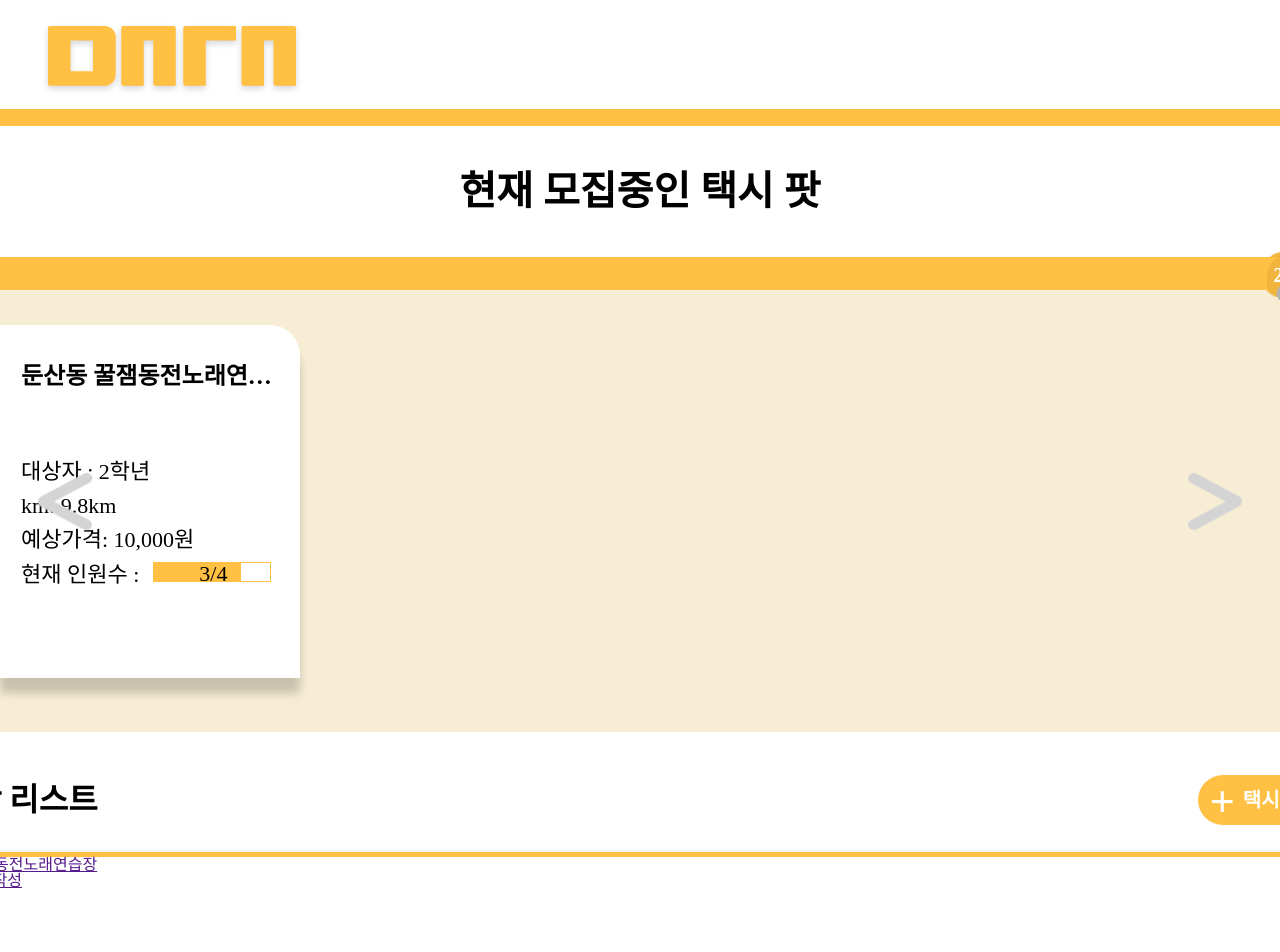
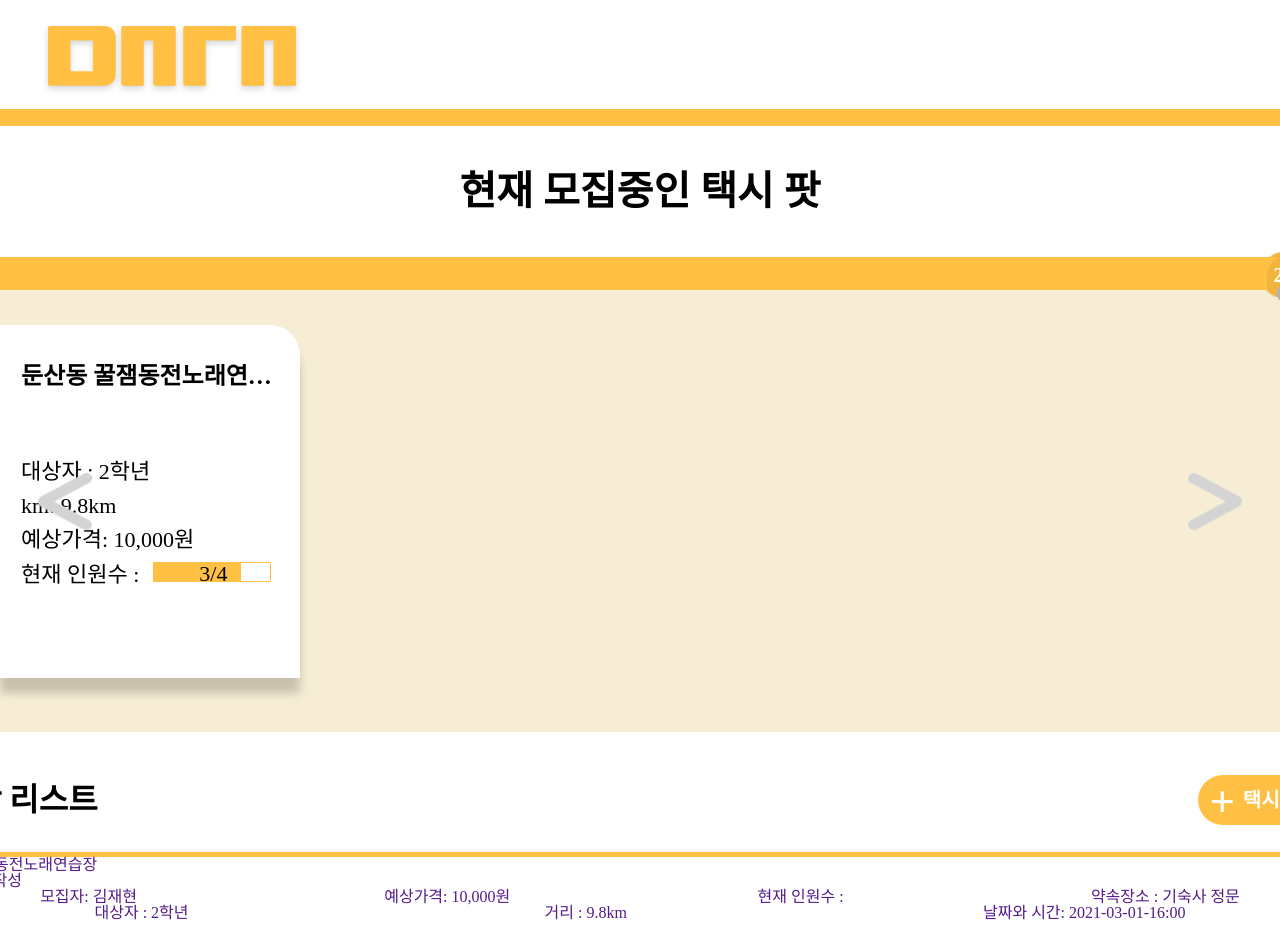
Before and after one commit to DamaTaxi/Client, a React (Create React App) app: page /taxi-pot in a window 1280 px wide. Shown: the top 952 px of the page. Built offline with nearby package versions, Linux system fonts and the light colour scheme; a web font is replaced by a local one.

Commit message:
[FEAT] <src/components/TaxiPotList> list html

```diff
--- a/src/components/TaxiPot/TaxiPotList/TaxiPotList.js
+++ b/src/components/TaxiPot/TaxiPotList/TaxiPotList.js
@@ -23,7 +23,19 @@ const TaxiPotList = () => {
                   <h1>둔산동 꿀잼동전노래연습장</h1>
                   <p>2004.12.03 작성</p>
                 </div>
-                <div className="list-section-wrapper"></div>
+                <div className="list-section-wrapper">
+                  <S.FirstFloorWrapper>
+                    <p>모집자: 김재현</p>
+                    <p>예상가격: 10,000원</p>
+                    <p>현재 인원수 : </p>
+                    <p>약속장소 : 기숙사 정문</p>
+                  </S.FirstFloorWrapper>
+                  <S.SecondFloorWrapper>
+                    <p>대상자 : 2학년</p>
+                    <p>거리 : 9.8km</p>
+                    <p>날짜와 시간: 2021-03-01-16:00</p>
+                  </S.SecondFloorWrapper>
+                </div>
               </div>
               <div className="kakaoMap"></div>
             </S.TaxiPotList>
--- a/src/components/TaxiPot/TaxiPotList/style.js
+++ b/src/components/TaxiPot/TaxiPotList/style.js
@@ -55,6 +55,9 @@ export const ListContainer = styled.div`
   a:nth-child(n + 2) {
     margin-top: 50px;
   }
+  a {
+    text-decoration: none;
+  }
 `;
 
 export const TaxiPotList = styled.div`
@@ -65,3 +68,15 @@ export const TaxiPotList = styled.div`
   .list-title-wrapper {
   }
 `;
+
+export const FirstFloorWrapper = styled.div`
+  width: 100%;
+  display: flex;
+  justify-content: space-around;
+`;
+
+export const SecondFloorWrapper = styled.div`
+  width: 100%;
+  display: flex;
+  justify-content: space-around;
+`;
```
